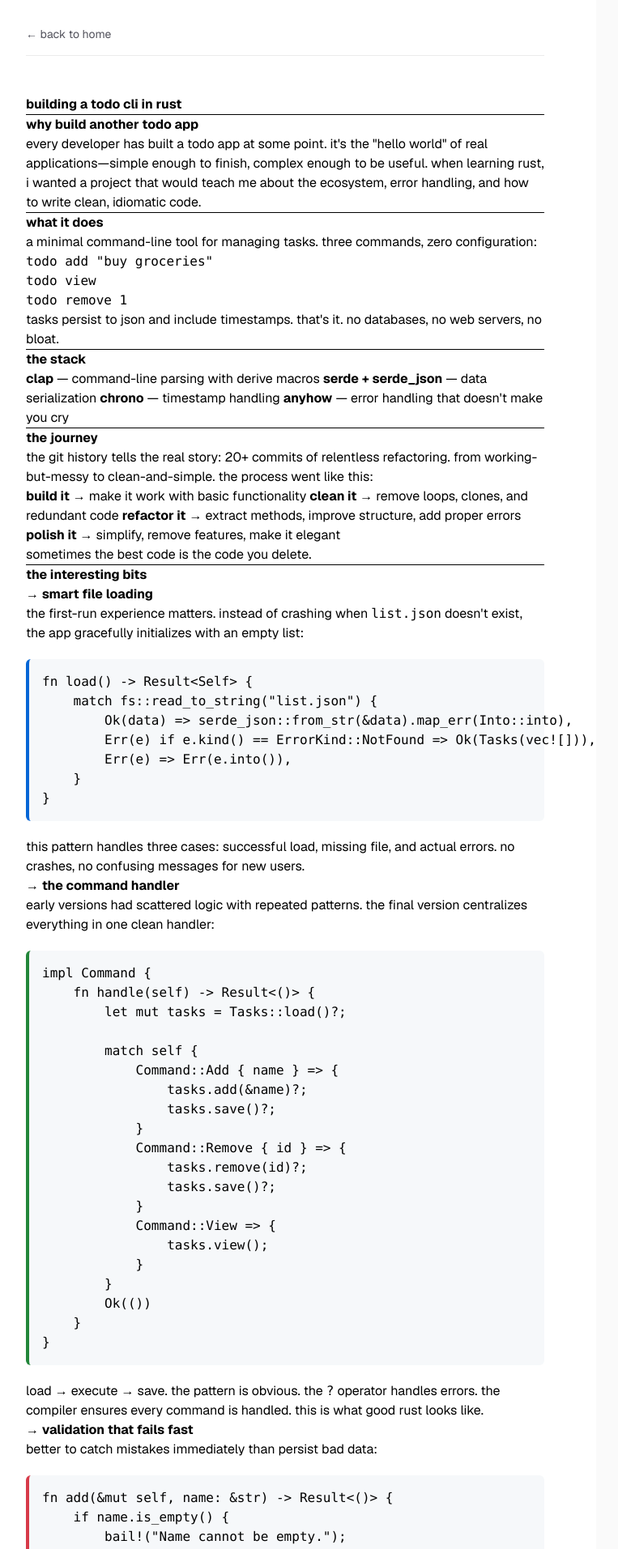
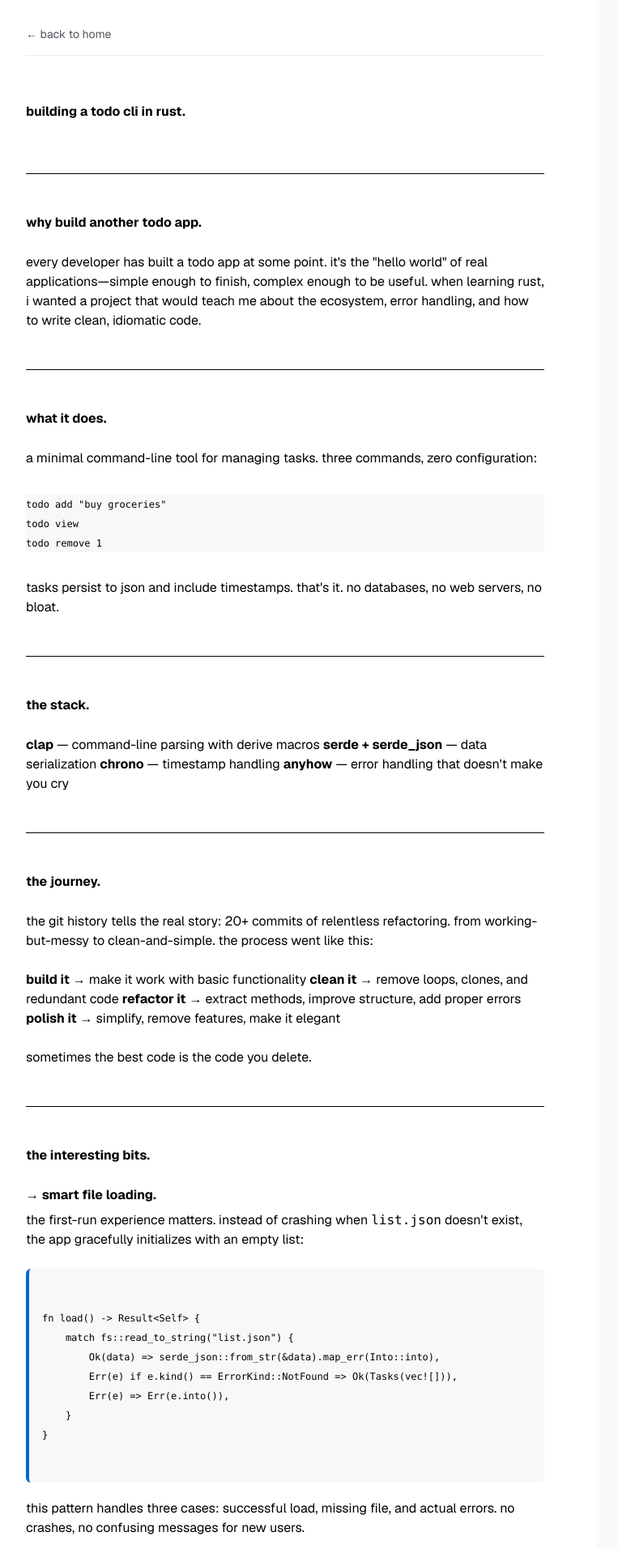
Before and after one commit to conradtondryk/website-0, a Next.js app: page /blog/todo-project in a window 1280 px wide. Shown: the top 1913 px of the page at 81% size, without its empty margins (288-1051 px from the left). Built offline with nearby package versions, Linux system fonts and the light colour scheme.

Commit message:
readd css formatting

```diff
--- a/app/blog/todo-project/blog-styles.css
+++ b/app/blog/todo-project/blog-styles.css
@@ -7,3 +7,28 @@
 .dark .blog-content pre {
   background: #161b22 !important;
 }
+
+.blog-content pre code {
+  font-size: 0.75rem !important;
+  line-height: 1.5 !important;
+}
+
+.blog-content h2 {
+  margin-top: 0.56rem !important;
+  margin-bottom: 0.56rem !important;
+  padding-bottom: 1rem !important;
+}
+
+.blog-content h3 {
+  margin-top: 0.45rem !important;
+  margin-bottom: 0.45rem !important;
+}
+
+.blog-content p {
+  margin-bottom: 1.5rem !important;
+}
+
+.blog-content hr {
+  margin-top: 3rem !important;
+  margin-bottom: 3rem !important;
+}
--- a/app/blog/todo-project/blog_post.md
+++ b/app/blog/todo-project/blog_post.md
@@ -1,15 +1,15 @@
-## **building a todo cli in rust**
+## **building a todo cli in rust.**
 
 ---
 
-## **why build another todo app**
+## **why build another todo app.**
 
 
 every developer has built a todo app at some point. it's the "hello world" of real applications—simple enough to finish, complex enough to be useful. when learning rust, i wanted a project that would teach me about the ecosystem, error handling, and how to write clean, idiomatic code.
 
 ---
 
-## **what it does**
+## **what it does.**
 
 
 a minimal command-line tool for managing tasks. three commands, zero configuration:
@@ -24,7 +24,7 @@ tasks persist to json and include timestamps. that's it. no databases, no web se
 
 ---
 
-## **the stack**
+## **the stack.**
 
 
 **clap** — command-line parsing with derive macros
@@ -34,7 +34,7 @@ tasks persist to json and include timestamps. that's it. no databases, no web se
 
 ---
 
-## **the journey**
+## **the journey.**
 
 
 the git history tells the real story: 20+ commits of relentless refactoring. from working-but-messy to clean-and-simple. the process went like this:
@@ -48,10 +48,10 @@ sometimes the best code is the code you delete.
 
 ---
 
-## **the interesting bits**
+## **the interesting bits.**
 
 
-### **→ smart file loading**
+### **→ smart file loading.**
 
 
 the first-run experience matters. instead of crashing when `list.json` doesn't exist, the app gracefully initializes with an empty list:
@@ -72,7 +72,7 @@ fn load() -> Result<Self> {
 
 this pattern handles three cases: successful load, missing file, and actual errors. no crashes, no confusing messages for new users.
 
-### **→ the command handler**
+### **→ the command handler.**
 
 
 early versions had scattered logic with repeated patterns. the final version centralizes everything in one clean handler:
@@ -106,7 +106,7 @@ impl Command {
 
 load → execute → save. the pattern is obvious. the `?` operator handles errors. the compiler ensures every command is handled. this is what good rust looks like.
 
-### **→ validation that fails fast**
+### **→ validation that fails fast.**
 
 
 better to catch mistakes immediately than persist bad data:
@@ -133,7 +133,7 @@ the `bail!` macro from anyhow makes early returns clean. no pyramids of if-state
 
 ---
 
-## **what i learned**
+## **what i learned.**
 
 
 - refactoring is more valuable than getting it right the first time. the messy working version taught me what the clean version should look like.
@@ -148,7 +148,7 @@ the `bail!` macro from anyhow makes early returns clean. no pyramids of if-state
 
 ---
 
-## **final thoughts**
+## **final thoughts.**
 
 
 good software isn't about adding features—it's about removing everything that doesn't need to exist. this project started messy and became simple through careful refactoring.
--- a/app/blog/todo-project/page.tsx
+++ b/app/blog/todo-project/page.tsx
@@ -4,6 +4,7 @@ import ReactMarkdown from 'react-markdown';
 import remarkGfm from 'remark-gfm';
 import rehypeRaw from 'rehype-raw';
 import Link from 'next/link';
+import './blog-styles.css';
 
 export default function TodoProjectBlog() {
   const markdownPath = path.join(process.cwd(), 'app', 'blog', 'todo-project', 'blog_post.md');
```
